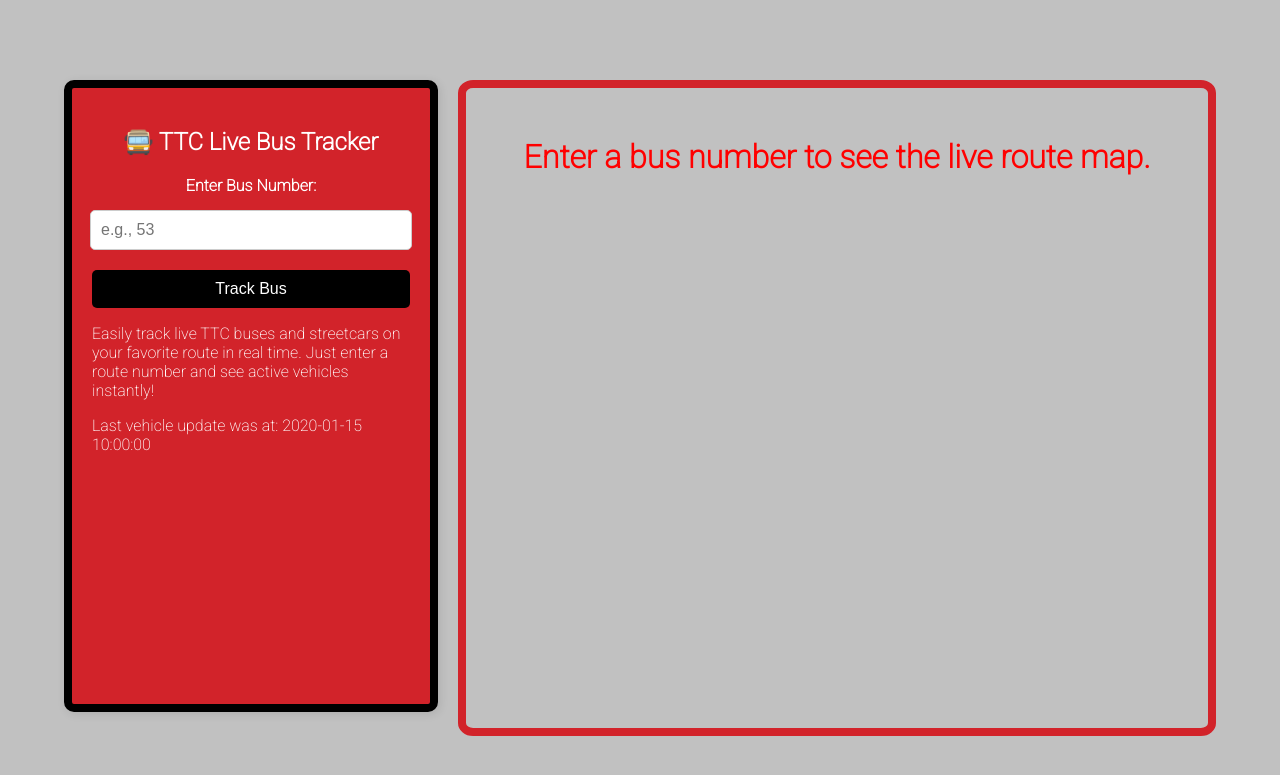
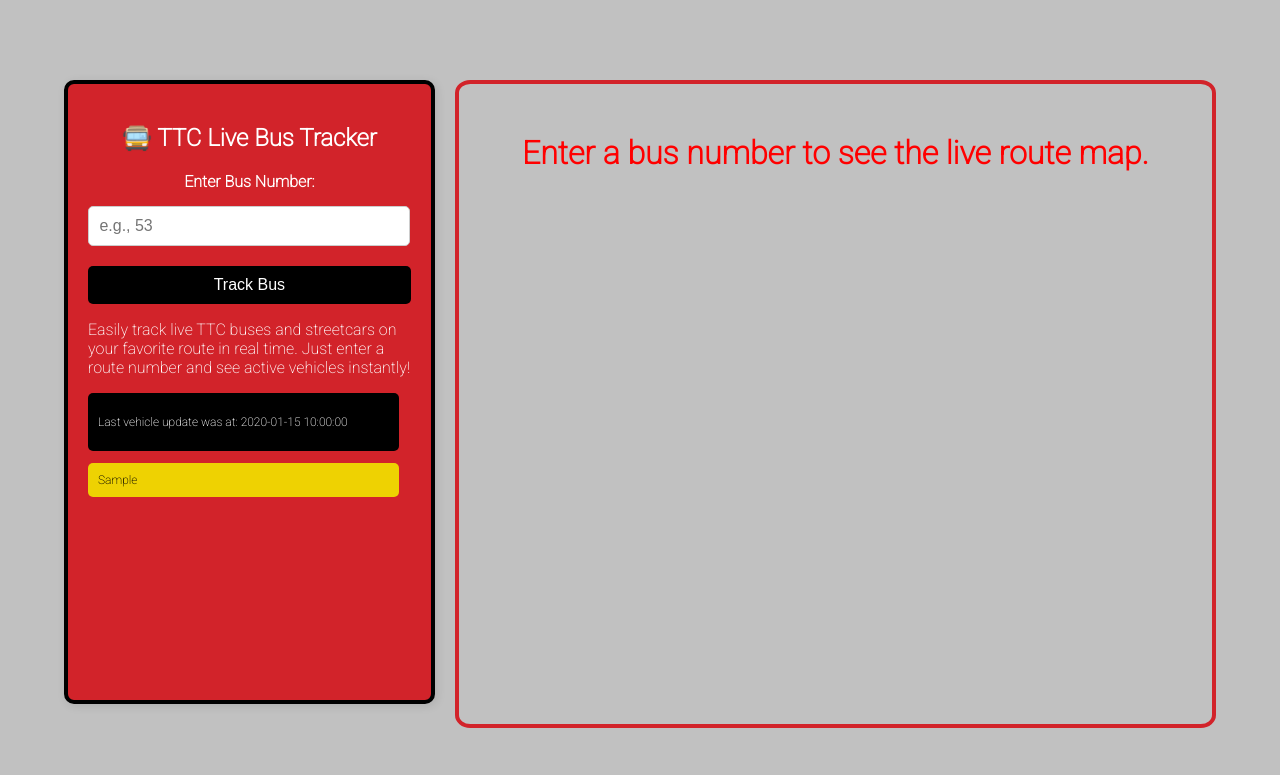
Before and after one commit to Romanabramovich/TTC-GTFS-Realtime, a Flask app: template templates/index.html in a window 1280 px wide. Shown: the top 775 px of the page. Run offline with Flask 3, Linux system fonts and the light colour scheme; the template is opened without the code that fills it: most values are stand-ins (such as "Sample title", 1, 10 or a date in 2020); parts of the project's set-up code (start-up, migrations or seed data) failed here and were passed over.

Commit message:
Added functionality any alerts regarding delays corresponding to chosen bus route

```diff
--- a/app.py
+++ b/app.py
@@ -1,6 +1,6 @@
 from flask import Flask, render_template, request, send_from_directory
 from src.map import get_static_bus_route
-from src.df_processing import get_recent_timestamp
+from src.df_processing import get_recent_timestamp, get_bus_number_alert
 import os
 
 app = Flask(__name__)
@@ -12,6 +12,7 @@
     if request.method == "POST":
         bus_number = request.form.get("bus_number")
         map_file = get_static_bus_route(bus_number)
+        bus_alert = get_bus_number_alert(bus_number)
         update_timestamp = get_recent_timestamp()
 
         if not map_file:
@@ -20,7 +21,10 @@
             )
 
         return render_template(
-            "index.html", map_file="toronto_map.html", update_timestamp=update_timestamp
+            "index.html",
+            map_file="toronto_map.html",
+            update_timestamp=update_timestamp,
+            bus_alert=bus_alert,
         )
 
     return render_template("index.html")
--- a/static/css/styles.css
+++ b/static/css/styles.css
@@ -19,13 +19,41 @@
     gap: 20px;
 }
 
+.update-timestamp{
+    background: black;
+    color: white;
+    padding: 10px;
+    border: none;
+    width: 90%;
+    border-radius: 5px;
+    font-size: 12px;}
+
+.bus-alert #not-alerted{
+    background: #63b365;
+    color: black;
+    padding: 10px;
+    border: none;
+    width: 90%;
+    border-radius: 5px;
+    font-size: 12px;
+}
+
+.bus-alert #alerted{
+    background: #eed202;
+    color: black;
+    padding: 10px;
+    border: none;
+    width: 90%;
+    border-radius: 5px;
+    font-size: 12px;
+}
 /* Sidebar Styles */
 .sidebar {
     width: 30%;
     height: 90%;
     padding: 20px;
     background: #d2232a;
-    border: 0.5rem solid black;
+    border: 0.3rem solid black;
     border-radius: 10px;
     box-shadow: 2px 2px 10px rgba(0, 0, 0, 0.1);
     color: white;
@@ -80,7 +108,7 @@
     width: 70%;
     height: 100%;
     border-radius: 2%;
-    border:0.5rem solid #d2232a;
+    border:0.3rem solid #d2232a;
     overflow: hidden;
 }
 .map-container >p {
@@ -98,6 +126,8 @@
     border: none;
 }
 
+
+
 /* Error Message */
 p.error {
     color: white;
--- a/templates/index.html
+++ b/templates/index.html
@@ -38,6 +38,14 @@
             <div class="update-timestamp">
                 <p>Last vehicle update was at: {{ update_timestamp }}</p>
             </div>
+            <div class="bus-alert">
+                {% if bus_alert is none %}
+                    <p id="not-alerted">All active vehicles are operating as scheduled</p>
+                {% else %}
+                    <p id="alerted">{{ bus_alert }}</p>
+
+                {% endif %}
+            </div>
         </div>
 
 
```
